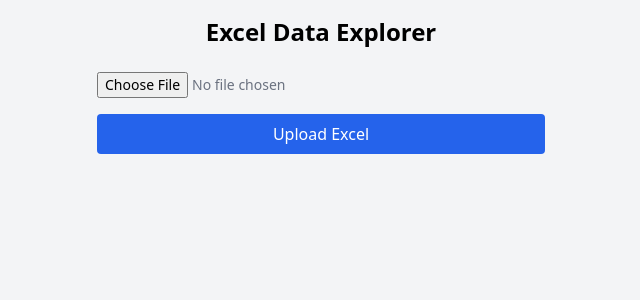
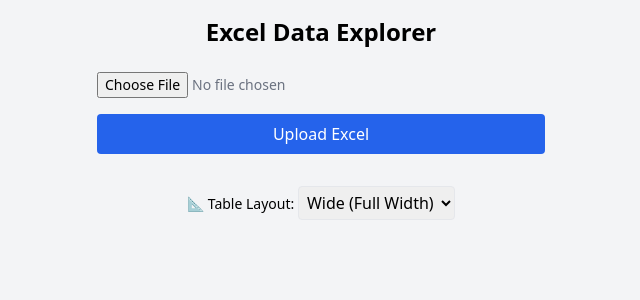
Before and after one commit to VenomMeda/excel-app, a React (Create React App) app in the folder frontend/: page / in a window 1280 px wide. Shown: the top 300 px of the page, without its empty margins (319-959 px from the left). Built offline with nearby package versions, Linux system fonts and the light colour scheme.

Commit message:
updated ui for scrollabe

```diff
--- a/frontend/src/App.js
+++ b/frontend/src/App.js
@@ -15,6 +15,7 @@ function App() {
   const [showColumnSelect, setShowColumnSelect] = useState(false);
   const [selectedColumns, setSelectedColumns] = useState([]);
   const [statusMessage, setStatusMessage] = useState("");
+  const [displayMode, setDisplayMode] = useState("wide"); // new toggle state
 
   const uploadFile = async () => {
     const formData = new FormData();
@@ -47,6 +48,7 @@ function App() {
       const params = {
         field_name: selectedField,
         query: searchQuery,
+        match_type: "partial",
       };
       if (showColumnSelect && selectedColumns.length > 0) {
         params.columns = selectedColumns.join(",");
@@ -174,13 +176,29 @@ function App() {
           </>
         )}
 
+        <div className="mt-4">
+          <label className="text-sm">📐 Table Layout: </label>
+          <select
+            className="border p-1 rounded"
+            value={displayMode}
+            onChange={(e) => setDisplayMode(e.target.value)}
+          >
+            <option value="wide">Wide (Full Width)</option>
+            <option value="scroll">Scrollable</option>
+          </select>
+        </div>
+
         {results.length > 0 && (
-          <div className="overflow-auto mt-6 w-full">
+          <div
+            className={`mt-6 w-full ${
+              displayMode === "scroll" ? "overflow-x-auto" : "overflow-x-visible"
+            }`}
+          >
             <table className="min-w-full text-sm border border-gray-300">
               <thead className="bg-gray-200">
                 <tr>
                   {Object.keys(results[0]).map((col, i) => (
-                    <th key={i} className="px-2 py-1 border">{col}</th>
+                    <th key={i} className="px-2 py-1 border whitespace-nowrap">{col}</th>
                   ))}
                 </tr>
               </thead>
```
Also changed, not shown: 1 other file (tests, documents, lock files or other folders).
